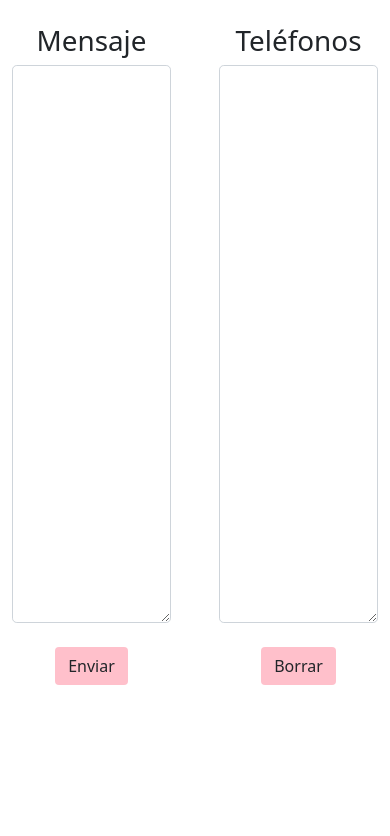
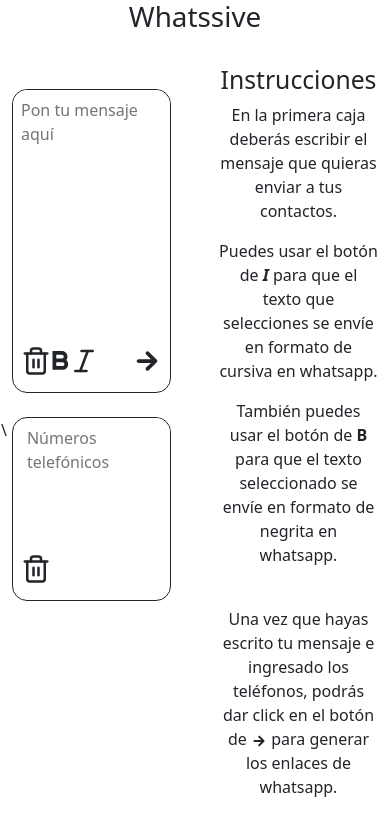
Before and after one commit to cavadasA/massive-whatsapp-sender, a React (Create React App) app: page / in a window 390 px wide. Shown: the top 836 px of the page. Built offline with nearby package versions, Linux system fonts and the light colour scheme.

Commit message:
redesign, bold and italics functionality added, removed several accepted phone formats

```diff
--- a/package.json
+++ b/package.json
@@ -8,11 +8,13 @@
     "@testing-library/react": "^12.1.4",
     "@testing-library/user-event": "^13.5.0",
     "bootstrap": "^5.1.3",
+    "emoji-picker-react": "^3.5.1",
     "react": "^17.0.2",
     "react-bootstrap": "^2.2.1",
     "react-dom": "^17.0.2",
     "react-icons": "^4.3.1",
     "react-scripts": "5.0.0",
+    "runes": "^0.4.3",
     "web-vitals": "^2.1.4"
   },
   "scripts": {
--- a/src/App.css
+++ b/src/App.css
@@ -36,3 +36,8 @@
     transform: rotate(360deg);
   }
 }
+
+.textAreaBox {
+  resize: none;
+  border-radius: 15px;
+}
--- a/src/App.js
+++ b/src/App.js
@@ -1,4 +1,3 @@
-import logo from "./logo.svg";
 import "./App.css";
 import Main from "./main";
 
--- a/src/Row.jsx
+++ b/src/Row.jsx
@@ -1,6 +1,6 @@
 import React, { useState } from 'react'
 import PropTypes from 'prop-types'
-import { IoLogoWhatsapp } from 'react-icons/io'
+import { FiSend } from 'react-icons/fi'
 
 
 export default function Row(props) {
@@ -19,7 +19,7 @@
         <tr className={checked ? "table-success" : ""}>
             <th scope="row">{props.index + 1}</th>
             <td>+{props.link.telefono}</td>
-            <td><a href={props.link.enlace} target="_blank"><IoLogoWhatsapp size={40} style={{ color: "pink" }} onClick={() => handleChecked(props.index)} /></a></td>
+            <td><a href={props.link.enlace} target="_blank"><FiSend size={30} style={{ color: "pink" }} onClick={() => handleChecked(props.index)} /></a></td>
             <td className='text-center'>
                 <div className="form-check d-flex justify-content-center align-items-center">
                     <input className="form-check-input text-end" type="checkbox" checked={checked} id={"prueba" + props.index} onChange={() => handleChecked(props.index)} />
--- a/src/index.css
+++ b/src/index.css
@@ -1,3 +1,12 @@
+html,body
+{
+    width: 100%;
+    height: 100%;
+    margin: 0px;
+    padding: 0px;
+    overflow-x: hidden;
+}
+
 body {
   margin: 0;
   font-family: -apple-system, BlinkMacSystemFont, 'Segoe UI', 'Roboto', 'Oxygen',
--- a/src/main.jsx
+++ b/src/main.jsx
@@ -1,105 +1,180 @@
 import React, { useEffect } from 'react'
 import { useState } from "react";
 import Row from './Row';
+// import Picker from 'emoji-picker-react';
+import { FiTrash2 } from 'react-icons/fi'
+import { BiBold } from 'react-icons/bi'
+import { FiItalic } from 'react-icons/fi'
+import { IoMdArrowRoundForward } from 'react-icons/io'
+// import { BsEmojiSmile } from 'react-icons/bs'
 
 export default function Main() {
 
+    const runes = require('runes');
     const [message, setMessage] = useState("");
     const [preProcessedPhones, setPreProcessedPhones] = useState("");
     const [processedPhones, setProcessedPhones] = useState([]);
     const [whatsappLinks, setWhatsappLinks] = useState([]);
+    // const [showPicker, setShowPicker] = useState(false);
 
     function handlePhones(phonesAsText) {
-        let separatedPhones = phonesAsText.split('\n');
+        const regExp = /[a-zA-Z]/g;
+        let phonesSeparatedByLine = phonesAsText.split('\n');
         setProcessedPhones(() => [])
         setWhatsappLinks(() => [])
-        separatedPhones.forEach(phone => {
+        let phonesWithNoSpaces = [];
+        phonesSeparatedByLine.forEach(phone => {
+            if (regExp.test(phone)) {
+                return
+            } else {
+                let numbers = phone.split(' ');
+                phonesWithNoSpaces = [...phonesWithNoSpaces, numbers[0]];
+            }
+        })
+        phonesWithNoSpaces.forEach(phone => {
             if (phone.charAt(0) === "+") { /*+593989803423*/
-                if (phone.charAt(4) === "0") { /*+5930985177596*/
+                /*if (phone.charAt(4) === "0") { /*+5930985177596
                     setProcessedPhones(oldArray => [...oldArray, "593" + phone.slice(5, phone.length)])
-                } else {
+                } else {*/
                 setProcessedPhones(oldArray => [...oldArray, phone.substring(1)])
-                }
-            } else if (phone.charAt(0) === "0" && phone.charAt(1) !== "5" && phone.charAt(1) !== "0") { /*0987500053*/
+                /*}*/
+            } /*else if (phone.charAt(0) === "0" && phone.charAt(1) !== "5" && phone.charAt(1) !== "0") { /*0987500053
                 setProcessedPhones(oldArray => [...oldArray, "593" + phone.substring(1, phone.length)])
-            } else if (phone.charAt(0) === "0" && phone.charAt(1) === "0") { /*00593984505619*/
+            }*/ else if (phone.charAt(0) === "0" && phone.charAt(1) === "0") { /*00593984505619*/
                 setProcessedPhones(oldArray => [...oldArray, phone.substring(2, phone.length)])
-            } else if (phone.charAt(0) === "0" && phone.charAt(1) === "5") { /*0593984505619*/
+            } /*else if (phone.charAt(0) === "0" && phone.charAt(1) === "5") { /*0593984505619
                 setProcessedPhones(oldArray => [...oldArray, phone.substring(1, phone.length)])
-            } else if (phone.charAt(0) !== "+" && phone.charAt(0) !== "0" && phone.charAt(0) !== "5" && phone.charAt(1) !== "0" && phone !== '') {/*989368259*/
+            } else if (phone.charAt(0) !== "+" && phone.charAt(0) !== "0" && phone.charAt(0) !== "5" && phone.charAt(1) !== "0" && phone !== '') {/*989368259
                 setProcessedPhones(oldArray => [...oldArray, "593" + phone])
-            } else if (phone.charAt(0) === "5") {/*593968192291*/
-                if (phone.charAt(3) === "0") {/*5930990200193*/
+            } else if (phone.charAt(0) === "5") {/*593968192291
+                if (phone.charAt(3) === "0") {/*5930990200193
                     setProcessedPhones(oldArray => [...oldArray, "593" + phone.substring(4, phone.length)])
                 } else {
                     setProcessedPhones(oldArray => [...oldArray, phone])
                 }
-            } else if (phone === "") {
+            }*/ else if (phone === "") {
                 return;
             }
         });
     }
-    function handleDelete() {
+    function handleDelete(inputBox) {
+        if (inputBox === "message") {
             setMessage(() => "");
+        } else if (inputBox === "phones") {
             setProcessedPhones(() => [])
             setPreProcessedPhones(() => "")
+        }
         setWhatsappLinks(() => [])
     }
     function createLinks() {
         processedPhones.forEach(phone => {
-            setWhatsappLinks(oldArray => [...oldArray, { "telefono": phone, "enlace": "https://wa.me/" + phone + "?text=" + encodeURIComponent(message) }]);
+            setWhatsappLinks(oldArray => [...oldArray, { "telefono": phone, "enlace": "https://api.whatsapp.com/send?phone=" + phone + "&text=" + encodeURIComponent(message) }]);
         })
     }
+    function handleTextModification(text, type) {
+        if (type === 'bold') {
+            let textArea = document.getElementById('messageTextArea');
+            let indexBeginningSelection = textArea.selectionStart;
+            let indexEndingSelection = textArea.selectionEnd;
+            let firstPart = runes.substr(message, 0, indexBeginningSelection);
+            let secondPart = runes.substr(message, indexEndingSelection);
+            let newText = "*" + text + "*"
+            setMessage(firstPart + newText + secondPart);
+        } else if (type === 'italic') {
+            let textArea = document.getElementById('messageTextArea');
+            let indexBeginningSelection = textArea.selectionStart;
+            let indexEndingSelection = textArea.selectionEnd;
+            let firstPart = runes.substr(message, 0, indexBeginningSelection);
+            let secondPart = runes.substr(message, indexEndingSelection);
+            let newText = "_" + text + "_"
+            setMessage(firstPart + newText + secondPart);
+        }
+    }
+    /*const onEmojiClick = (event, emojiObject) => {
+        let textArea = document.getElementById('messageTextArea');
+        let typingPosition = textArea.selectionEnd;
+        console.log(String.fromCodePoint('0x' + emojiObject.unified))
+        if (textArea) {
+            let firstPart = runes.substr(message, 0, typingPosition);
+            let secondPart = runes.substr(message, typingPosition);
+            setMessage(firstPart + String.fromCodePoint('0x' + emojiObject.unified) + secondPart);
+            textArea.selectionEnd = typingPosition + 1;
+            textArea.focus()
+            window.setTimeout(function () {
+                textArea.setSelectionRange(typingPosition + 1, typingPosition + 1, 'none')
+            }, 0);
+            setShowPicker(val => !val)
+        }
+    }*/
     useEffect(() => {
         if (processedPhones.length !== 0) {
             createLinks();
         }
     }, [processedPhones])
+    const handleClickOutsideTextArea = (box) => {
+        let textArea = document.getElementById(box);
+        textArea.focus()
+    }
 
     return (
         <div>
-            <div className="row">
-                <div className="col-6 px-4 py-4">
-                    <h1>Mensaje</h1>
+            <div className='row'>
+                <h1>Whatssive</h1>
+            </div>
+            <div className='row'>
+                <div className="col px-4 py-4">
+                    <div className='border border-dark textAreaBox mt-4 messageText'>
+                        <div className='row'>
                             <div className="input-group input-group-lg">
-                        <textarea className="form-control" rows={18} value={message} onChange={(event) => setMessage(event.target.value)}></textarea>
+                                <textarea id='messageTextArea' placeholder='Pon tu mensaje aquí' style={{ border: "none", outline: "none", width: "100%" }} className="p-2 textAreaBox" rows={10} value={message} onChange={(event) => setMessage(event.target.value)}></textarea>
+                                { }
+                            </div>
+
+                        </div>
+                        <div className='row'>
+                            <div className='col-1 ms-2'>
+                                <FiTrash2 onClick={() => handleDelete("message")} className='mb-3' style={{ cursor: "pointer" }} size={30} />
+                            </div>
+                            <div className='col-1 '>
+                                <BiBold onMouseDown={() => handleTextModification(window.getSelection().toString(), 'bold')} className='mb-3' style={{ cursor: "pointer" }} size={30} />
+                            </div>
+                            <div className='col-1'>
+                                <FiItalic onMouseDown={() => handleTextModification(window.getSelection().toString(), 'italic')} className='mb-3' style={{ cursor: "pointer" }} size={30} />
+                            </div>
+                            {/*<div className='col-1 align-self-start'>
+                                <BsEmojiSmile onClick={() => {
+                                    setShowPicker(val => !val);
+                                }}
+                                    className='mb-3' style={{ cursor: "pointer" }} size={30} />
+                            </div>*/}
+                            <div className='col text-end me-2'>
+                                <IoMdArrowRoundForward onMouseDown={() => handlePhones(preProcessedPhones)} className='mb-3' style={{ cursor: "pointer" }} size={30} />
+                            </div>
+                            {/*showPicker && <Picker
+                                pickerStyle={{ width: '100%' }}
+                        onEmojiClick={onEmojiClick} />*/}
                         </div>
                     </div>
-                <div className="col-6 px-4 py-4">
-                    <h1>Teléfonos</h1>
+                    <div className='border border-dark textAreaBox mt-4 telephoneNumbers'>
+                        <div className='row'>
+                            \<div className='col'>
+
                                 <div className="input-group input-group-lg">
-                        <textarea className="form-control" rows={18} value={preProcessedPhones} onChange={(event) => setPreProcessedPhones(event.target.value)}></textarea>
+                                    <textarea id='phonesTextArea' placeholder='Números telefónicos' style={{ border: "none", outline: "none", width: "100%" }} className="p-2 textAreaBox" rows={5} value={preProcessedPhones} onChange={(event) => setPreProcessedPhones(event.target.value)}></textarea>
                                 </div>
                             </div>
                         </div>
-            <div className="row">
-                <div className="col">
-                    <div className="button">
-                        <button
-                            className="btn"
-                            style={{ backgroundColor: "pink" }}
-                            type="button"
-                            onClick={() => handlePhones(preProcessedPhones)}
-                        >
-                            Enviar
-                        </button>
+                        <div className='row'>
+                            <div className='col-1 ms-2'>
+                                <FiTrash2 onClick={() => handleDelete("phones")} className='mb-3' style={{ cursor: "pointer" }} size={30} />
+                            </div>
+                            <div className='col' style={{ cursor: "text" }} onClick={() => { handleClickOutsideTextArea('phonesTextArea') }}></div>
+                        </div>
+
                     </div>
                 </div>
-                <div className="col">
-                    <div className="button">
-                        <button
-                            className="btn"
-                            style={{ backgroundColor: "pink" }}
-                            type="button"
-                            onClick={() => handleDelete()}
-                        >
-                            Borrar
-                        </button>
-                    </div>
-                </div>
-            </div>
+                <div className='col px-4 py-4'>
                     {whatsappLinks.length !== 0 ? (
-                <div className='row'>
                         <table className="table">
                             <thead>
                                 <tr>
@@ -111,15 +186,31 @@
                             </thead>
                             <tbody>
                                 {whatsappLinks.map((link, index) => {
-
                                     return (
                                         <Row index={index} link={link} key={index}></Row>
                                     )
                                 })}
                             </tbody>
                         </table>
+
+                    ) : (
+                        <div>
+                            <h2>Instrucciones</h2>
+                            <p>En la primera caja deberás escribir el mensaje que quieras enviar a tus contactos.</p>
+                            <p>Puedes usar el botón de <b><i>I</i></b> para que el texto que selecciones se envíe en formato de cursiva en whatsapp.</p>
+                            <p>También puedes usar el botón de <b>B</b> para que el texto seleccionado se envíe en formato de negrita en whatsapp.</p>
+                            <br />
+                            <p>Una vez que hayas escrito tu mensaje e ingresado los teléfonos, podrás dar click en el botón de <b><IoMdArrowRoundForward></IoMdArrowRoundForward></b> para generar los enlaces de whatsapp.</p>
+                            <br />
+                            <br />
+                            <p>En la segunda caja deberás escribir, en forma de lista, los teléfonos a donde quieres enviar tu mensaje y deberán estar en el siguiente formato: </p>
+                            <p>Código del país (+34, +593, +52, etc.) <b>+</b> teléfono. Por ejemplo: +59322505660 ó +525536017599</p>
+                            <p>También los podrás escribir así: </p>
+                            <p>2 ceros (00) <b>+</b> código del país (34, 593, 52, etc.) <b>+</b> teléfono. Por ejemplo: 0059322505660 ó 00525536017599</p>
                         </div>
-            ) : ""}
+                    )}
+                </div>
+            </div>
         </div>
     )
 }
```
Also changed, not shown: 1 other file (tests, documents, lock files or other folders). Lines whose indentation alone changed are shown as unchanged.
